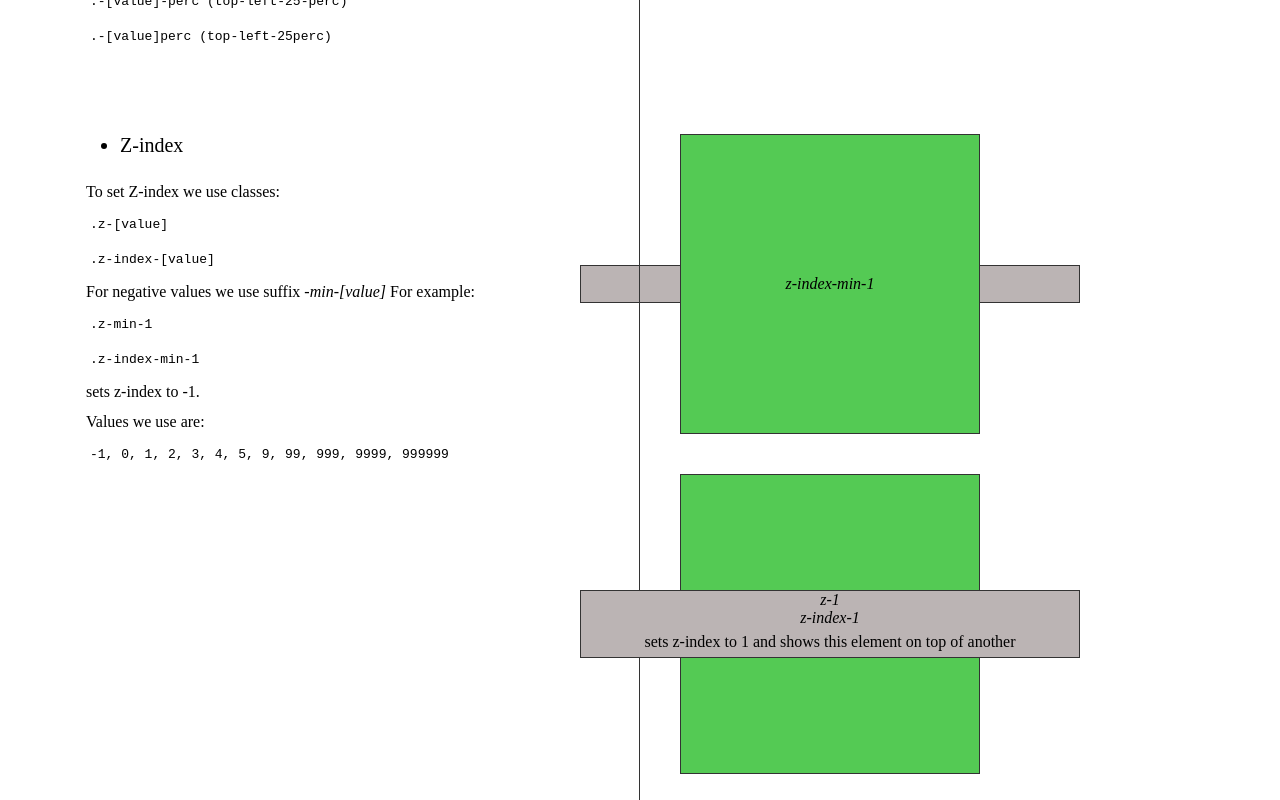
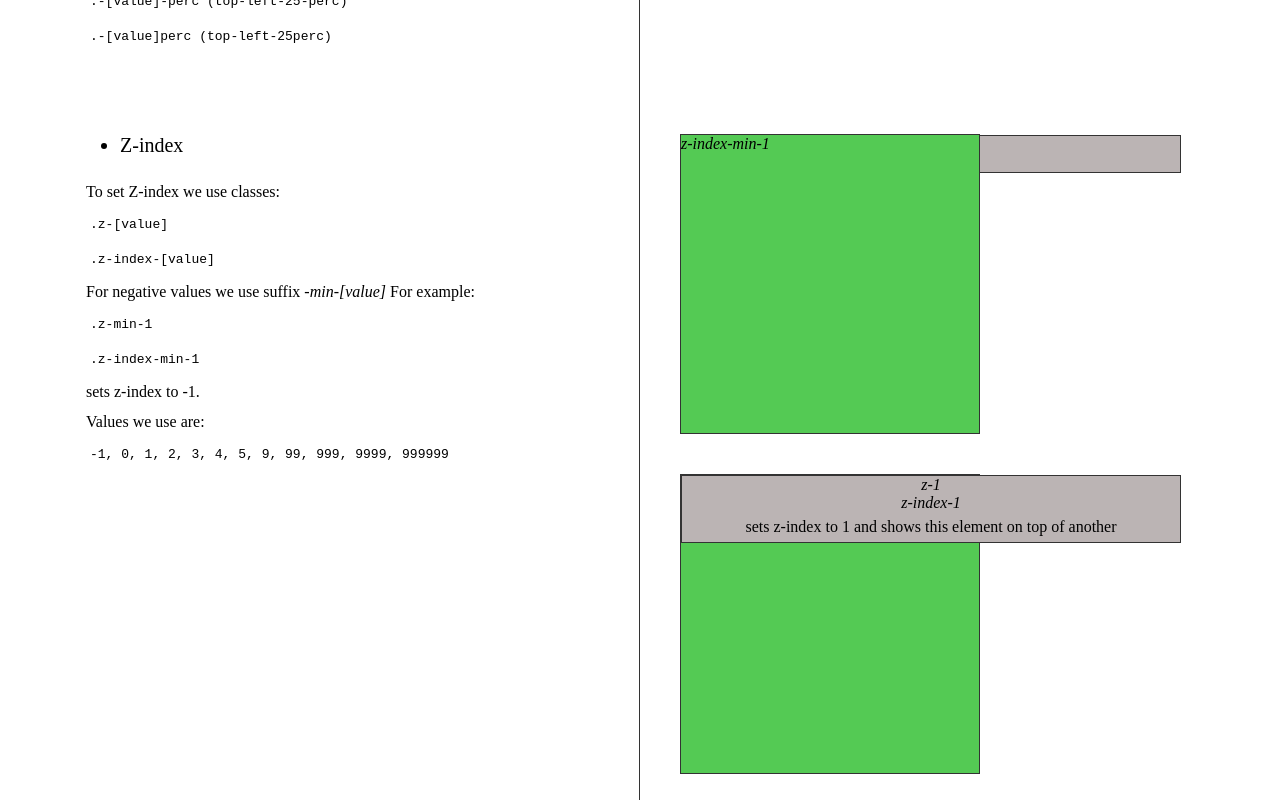
Before and after one commit to oykos-development-hub/development-guidelines, a React app: page / in a window 1280 px wide. Shown: the part 4280-5080 px from the top of the page. Built offline with nearby package versions, Linux system fonts and the light colour scheme.

Commit message:
z-index-fix

```diff
--- a/src/components/Overview.js
+++ b/src/components/Overview.js
@@ -464,7 +464,7 @@ export default class App extends React.Component {
                     </div>
 
                     <div id="right" className="column align-stretch justify-start padding-h-20 padding-v-30 grow-1">
-                        <div className="flex center margin-20 w-300 h-300 border-1 relative"
+                        <div className="flex flex-start margin-20 w-300 h-300 border-1 relative"
                             style={{ backgroundColor: "#54ca54" }}>
                             <i>z-index-min-1</i>
                             <div className="column center border-1 w-500 absolute top-left-0 z-min-1"
@@ -474,7 +474,7 @@ export default class App extends React.Component {
                             </div>
                         </div>
 
-                        <div className="flex center margin-20 w-300 h-300 border-1 relative"
+                        <div className="flex flex-start margin-20 w-300 h-300 border-1 relative"
                             style={{ backgroundColor: "#54ca54" }}>
                             <div className="column center border-1 w-500 absolute top-left-0 z-1"
                                 style={{ backgroundColor: "#bbb4b4" }}>
```
